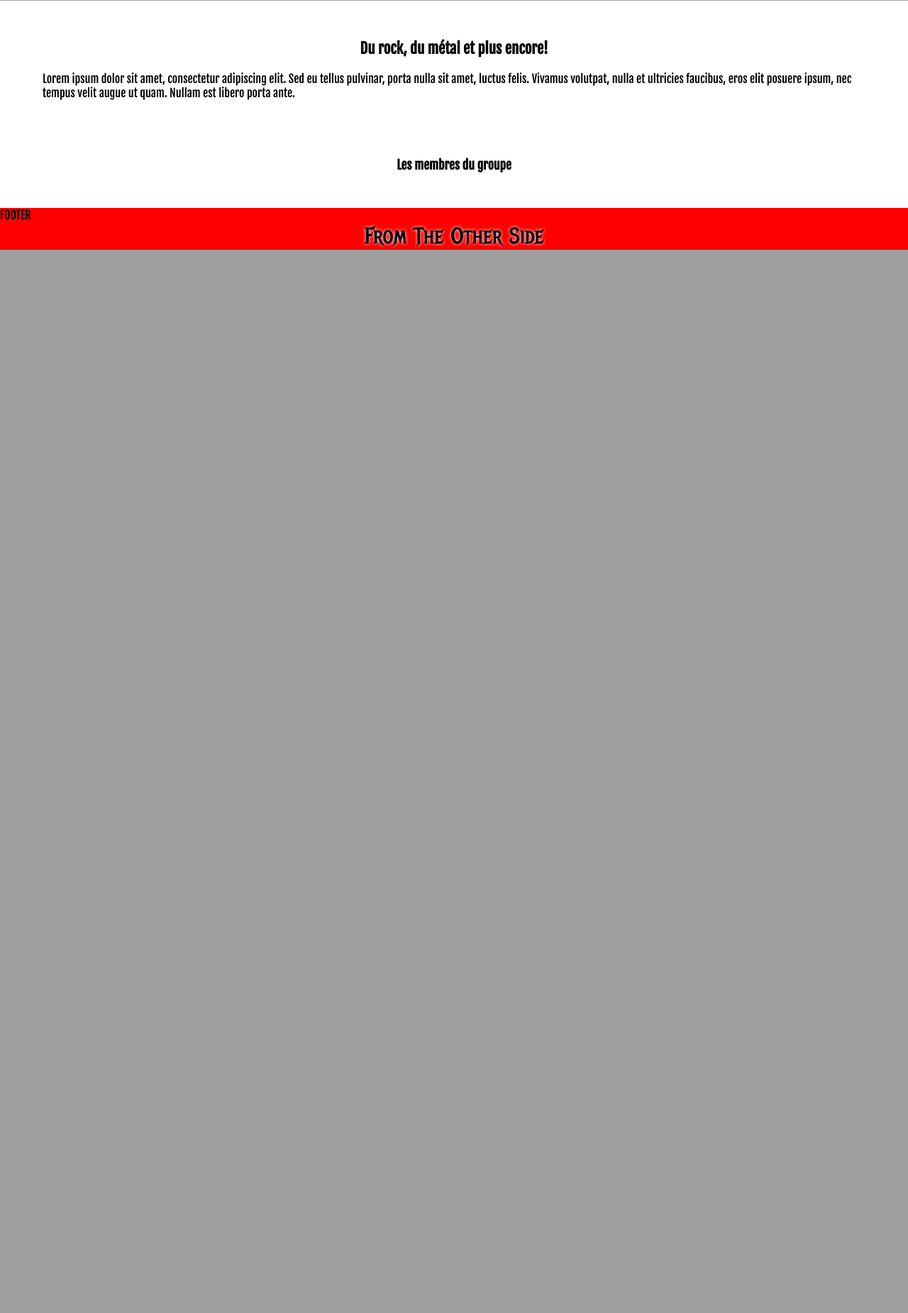
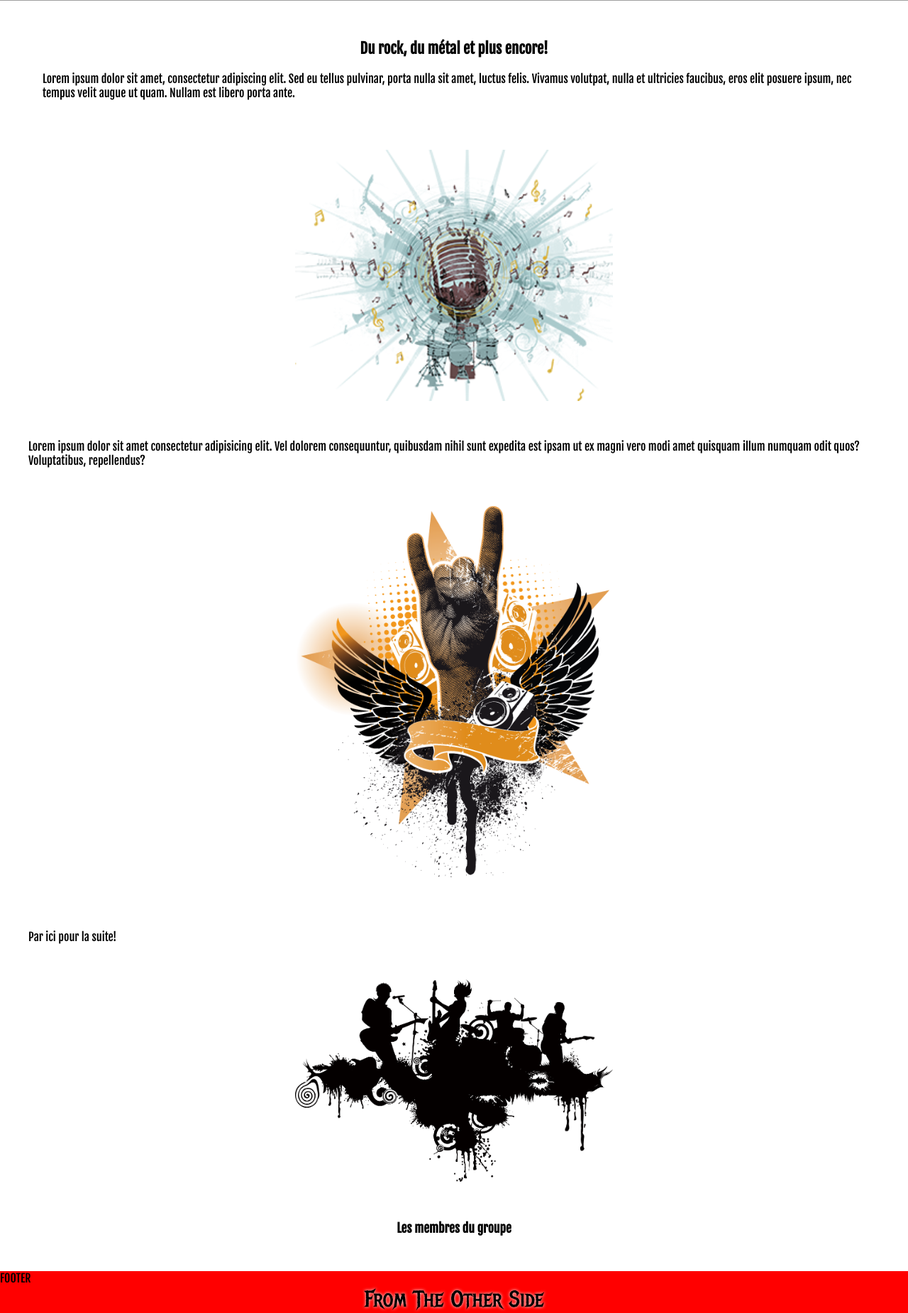
Before and after one commit to plguimond/fromtheotherside, a PHP site: page / in a window 1280 px wide. Shown: the part 1004-2854 px from the top of the page at 71% size. Before the commit the page ends 1356 px from the top, so only its background shows below. Run offline with PHP 8.4, Linux system fonts and the light colour scheme; data that the repository does not hold is empty; grey boxes are pictures that could not be loaded.

Commit message:
Ajouter de la page singleNews, et travail sur le css

```diff
--- a/app/Controllers/FrontController.php
+++ b/app/Controllers/FrontController.php
@@ -85,6 +85,7 @@ class FrontController extends Controller
             return $this->viewFront('login', $error);
         }
     }
+
     public function newAccount($error)
     {
         $data = [
@@ -93,6 +94,7 @@ class FrontController extends Controller
 
         return $this->viewFront('createAccount', $data);
     }
+
     public function createAccount($userData)
     {
         $exist = \Projet\Models\Users::exist('mail', $userData['mail']);
@@ -107,4 +109,13 @@ class FrontController extends Controller
         }
         return $this->viewFront('login');
     }
+
+    public function singleNews($id)
+    {
+        $lastNews = \Projet\Models\Articles::find('id', $id);
+        $data = [
+            'singleNews' => $lastNews
+        ];
+        return $this->viewFront('singleNews', $data);
+    }
 }
--- a/app/Models/Manager.php
+++ b/app/Models/Manager.php
@@ -56,12 +56,12 @@ abstract class Manager
         }
         return $objects;
     }
+
     public static function exist($name, $value)
     {
         $klass =  get_called_class();
         $child = explode("\\",$klass);
         $child = strtolower($child[array_key_last($child)]);
-
 
         $bdd = self::dbConnect();
         $sqlQuery = $bdd->prepare("SELECT `{$name}` FROM `{$child}` WHERE `{$name}` = ?");
@@ -73,11 +73,11 @@ abstract class Manager
             return false;
         }
     }
+
     public static function find($name, $value){
         $klass =  get_called_class();
         $child = explode("\\",$klass);
         $child = strtolower($child[array_key_last($child)]);
-
 
         $bdd = self::dbConnect();
         $sqlQuery = $bdd->prepare("SELECT * FROM `{$child}` WHERE `{$name}` = ?");
--- a/app/Public/front/css/style.css
+++ b/app/Public/front/css/style.css
@@ -193,6 +193,15 @@ header{
       /* page home */
 /* ========================================*/
 
+/* image de séparation des sections */
+
+.separator-picture{
+  width: 35%;
+  margin: 50px auto;
+}
+.separator-picture img{
+  width: 100%;
+}
 /* Banner pour mobile */
 .mobile-banner{
   margin-bottom: 30px;
@@ -217,6 +226,21 @@ header{
   display: block;
   width: 90%;
   margin: 0 auto;
+}
+#last-news-text{
+  width: 90%;
+  margin: 10px auto;
+}
+
+#last-news-text p{
+  word-break: break-word;
+  overflow: hidden;
+  text-overflow: ellipsis;
+  display: -webkit-box;
+  line-height: 18px; /* fallback */
+  max-height: 90px; /* fallback */
+  -webkit-line-clamp: 5; /* number of lines to show */
+  -webkit-box-orient: vertical;
 }
 
 /* Section photo membres du groupe */
@@ -258,8 +282,8 @@ header{
 	height: 150px;
 	border-radius: 50%;
 	text-decoration: none;
+}
 
-}
 .band-picture:hover .band-pic{
   border: 75px solid rgb(0, 0, 0);
   transition: 0.2s ease;
@@ -278,6 +302,26 @@ header{
   padding-top: 20px;
   border-radius: 8px;
 }
+
+/* ========================================*/
+      /* footer */
+/* ========================================*/
+footer{
+  background-color: red;
+}
+
+.footer-banner img{
+  width: 100%;
+
+}
+/* .footer-banner .logo{
+  position: absolute;
+  width: 100%;
+  bottom: 15px;
+  text-align: center;
+  z-index: 2;
+
+} */
 
 /* ========================================*/
       /* page Login/create account */
@@ -390,22 +434,20 @@ outline: none;
   background-color: rgb(11, 163, 223);
   cursor:pointer;
 }
+
 /* ========================================*/
-      /* footer */
+      /* page singeNews */
 /* ========================================*/
-footer{
-  background-color: red;
+
+#singleNews-text{
+  width: 90%;
+  margin: 10px auto;
 }
 
-.footer-banner img{
+.news-picture{
+  width: 90%;
+  margin: 0 auto;
+}
+.news-picture img{
   width: 100%;
-
 }
-/* .footer-banner .logo{
-  position: absolute;
-  width: 100%;
-  bottom: 15px;
-  text-align: center;
-  z-index: 2;
-
-} */
--- a/app/Views/front/home.php
+++ b/app/Views/front/home.php
@@ -16,16 +16,29 @@ include('app/Views/front/layouts/header.php');
             felis. Vivamus volutpat, nulla et ultricies faucibus, eros elit posuere ipsum,
             nec tempus velit augue ut quam. Nullam est libero porta ante.</p>
 
-    </Section>
+        </Section>
+        <div class=separator-picture>
+            <img src="app/Public/front/images/micro-logo.png" alt="logo de guitar avevc note de musique">
+        </div>
     <section id="next-show" class="container">
-
+        <p>Lorem ipsum dolor sit amet consectetur adipisicing elit. Vel dolorem consequuntur, quibusdam nihil sunt expedita est ipsam ut ex magni vero modi amet quisquam illum numquam odit quos? Voluptatibus, repellendus?</p>
     </section>
+    <div class=separator-picture>
+        <img src="app/Public/front/images/horn-hand.png" alt="logo de guitar avevc note de musique">
+    </div>
     <section id="last-news" class="container">
         <h2><?= $data['lastNews']['title']; ?></h2>
         <img src="<?= $data['lastNews']['picture1'] ?>" alt="<?= $data['lastNews']['title']; ?>">
-        <p><?= $data['lastNews']['content'] ?></p>
+        <div id="last-news-text">
+            <p><?= $data['lastNews']['content'] ?></p>
+        </div>
+        <a href="index.php?action=singleNews&id=<?=$data['lastNews']['id'];?>">Par ici pour la suite! </a>
 
     </section>
+    <div class=separator-picture>
+        <img src="app/Public/front/images/logo-groupe.png" alt="logo de guitar avevc note de musique">
+    </div>
+
     <section id="band-members" class="container">
 
         <h2>Les membres du groupe</h2>
--- a/index.php
+++ b/index.php
@@ -78,6 +78,10 @@ try {
                 $frontController->newAccount($error);
             }
         }
+        elseif ($_GET['action'] == 'singleNews'){
+            $id = htmlspecialchars($_GET['id']);
+            $frontController->singleNews($id);
+        }
 
         // if($_GET['action'] == 'contact'){
         //     $frontController->contactFront();
```
Also changed, not shown: app/Views/front/singleNews.php (added, +38 -0 lines), app/Public/front/images/guitar.png (added), app/Public/front/images/horn-hand.png (added), app/Public/front/images/logo-groupe.png (added), app/Public/front/images/micro-logo.png (added).
